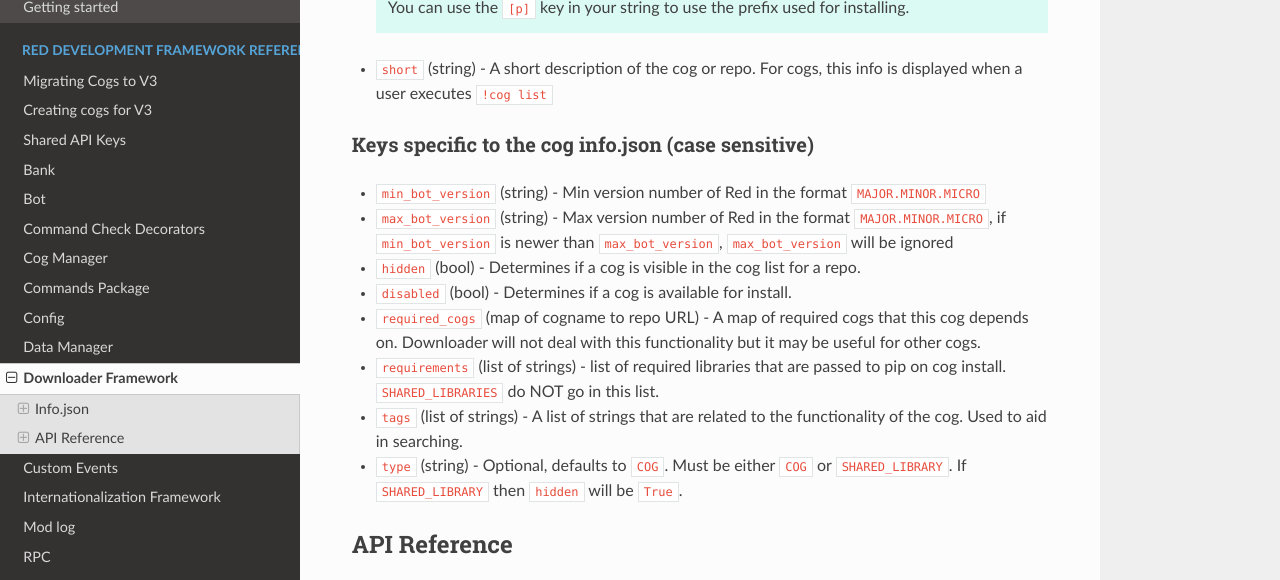
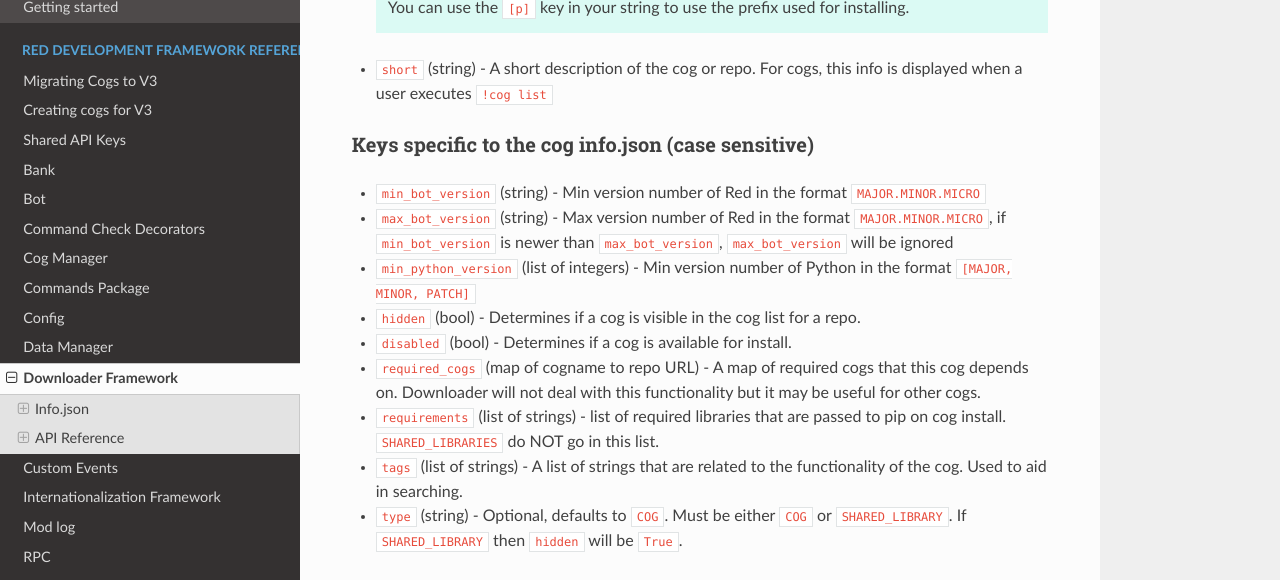
Before and after one commit to Renirous/Red-DiscordBot, a Sphinx documentation site: the page built from docs/framework_downloader.rst, in a window 1280 px wide and 900 px high, scrolled down 543 px, cut to the strip 0-580 px from the top of the window. Built offline with Sphinx 7.4.7 and the Read the Docs theme 2.0.0, drawn with Linux system fonts in a browser that asks for light colours; the version number is read from the project's files by our own code.

Commit message:
[Docs] Add information about ``info.json``'s ``min_python_version`` key in Downloader Framework page. (#3125)
* docs(downloader): add missing `min_python_version` key

* chore(changelog): add towncrier entry

```diff
--- /dev/null
+++ b/changelog.d/3124.docs.rst
@@ -0,0 +1 @@
+Add information about ``info.json``'s ``min_python_version`` key in Downloader Framework docs.
--- a/docs/framework_downloader.rst
+++ b/docs/framework_downloader.rst
@@ -34,6 +34,9 @@ Keys specific to the cog info.json (case sensitive)
 
 - ``max_bot_version`` (string) - Max version number of Red in the format ``MAJOR.MINOR.MICRO``,
   if ``min_bot_version`` is newer than ``max_bot_version``, ``max_bot_version`` will be ignored
+
+- ``min_python_version`` (list of integers) - Min version number of Python
+  in the format ``[MAJOR, MINOR, PATCH]``
 
 - ``hidden`` (bool) - Determines if a cog is visible in the cog list for a repo.
 
```
